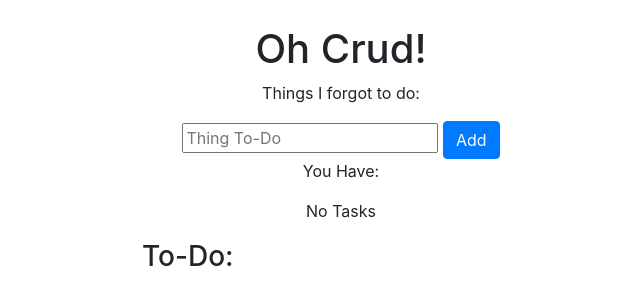
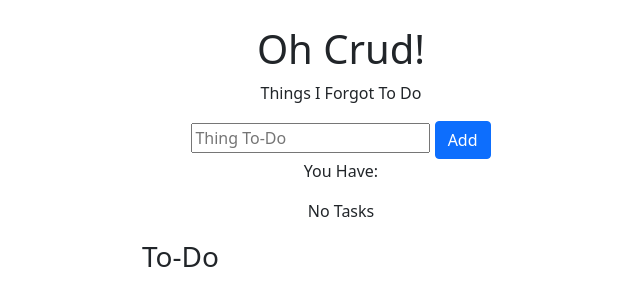
Before and after one commit to zm00622/To-Do-List-CRUD-V1-, a plain HTML site: page index.html in a window 1280 px wide. Shown: the whole page, without its empty margins (299-939 px from the left). Drawn offline with nearby package versions, Linux system fonts and the light colour scheme.

Commit message:
This contains code that is known to be bad. I am trying to transfer some of the comments that have been made  over however. Some of this commit will be deleted and some of it will be kept.

```diff
--- a/index.html
+++ b/index.html
@@ -1,42 +1,44 @@
-<!DOCTYPE html>
 <html>
     <head>
         <meta charset="UTF-8">
-  <title>Oh Crud! Things I Forgot To-Do</title>
+        <title>OhCrud! Things I Forgot To-Do!</title>
         <link rel="stylesheet" type="text/css" href="style.css">
-  <link rel="stylesheet" href="https://stackpath.bootstrapcdn.com/bootstrap/4.5.0/css/bootstrap.min.css" integrity="sha384-9aIt2nRpC12Uk9gS9baDl411NQApFmC26EwAOH8WgZl5MYYxFfc+NcPb1dKGj7Sk" crossorigin="anonymous">
+        <link href="https://cdn.jsdelivr.net/npm/bootstrap@5.0.0-beta3/dist/css/bootstrap.min.css" rel="stylesheet" integrity="sha384-eOJMYsd53ii+scO/bJGFsiCZc+5NDVN2yr8+0RDqr0Ql0h+rP48ckxlpbzKgwra6" crossorigin="anonymous">
     </head>
     <body>
 
         <div class="title">
             <h1>Oh Crud!</h1>
-        <p>Things I forgot to do:</p>
+            <p>Things I Forgot To Do</p>
         </div>
 
         <div class="form">
-    <form action="javascript:void(0);" method="POST" onsubmit="app.Add()">
+
+            <form action="javascript:void(0;" method="POST" onsubmit="app.Add()">
                 <input type="text" id="add-todo" placeholder="Thing To-Do">
                 <input type="submit" value="Add" class="btn btn-primary">
-    </form>
-    <p>You Have: </p>
+                <p>You Have:</p>
                 <p id="counter"></p>
 
                 <table>
                     <tr class="to-do">
-        <th><h3>To-Do:</h3></th>
+                        <th><h3>To-Do</h3></th>
                     </tr>
                     <tbody id="tasks">
                     </tbody>
                 </table>
+            </form>
+
         </div>
 
         <div id="edit-box" role="aria-hidden">
             <form action="javascript:void(0);" method="POST" id="save-edit">
                 <input type="text" id="edit-todo">
-      <input type="submit" value="Save" class="btn btn-success"/> <a onclick="CloseInput()" aria-label="Close">&#10006;</a>
+                <input type="submit" value="Save" class="btn btn-success">
+                <a onclick="CloseInput()" aria-label="Close">&#10006;</a>
             </form>
         </div>
 
-<script src="script.js"></script>
+        <script  src="script.js"></script>
     </body>
 </html>
--- a/script.js
+++ b/script.js
@@ -1,20 +1,18 @@
-
-var app = new function() {
+var app = new function(){
     this.el = document.getElementById('tasks');
-
     this.tasks = [];
 
-
-
+    // Read
     this.FetchAll = function() {
-    var data = '';
+        var data='';
+        console.log(tasks);
 
         if (this.tasks.length > 0) {
-      for (i = 0; i < this.tasks.length; i++) {
+            for (i=0; i < this.tasks.length; i++) {
                 data += '<tr>';
-        data += '<td>'+(i+1)+". " + this.tasks[i] + '</td>';
-        data += '<td><button onclick="app.Edit(' + i + ')"  class="btn btn-warning">Edit</button></td>';
-        data += '<td><button onclick="app.Delete(' + i + ')"  class="btn btn-danger">Delete</button></td>';
+                data += '<td'+(i+1)+'. ' + this.tasks[i] + '</td';
+                data += '<td><button onclick="app.Edit(' + i + ')" class="btn btn-warning">Edit</button></td>';
+                data += '<td><button onclick="app.Delete(' + i +')" class="btn btn-danger">Delete</button></td>';
                 data += '</tr>';
             }
         }
@@ -23,66 +21,56 @@ var app = new function() {
         return this.el.innerHTML = data;
     };
 
+    // Create
     this.Add = function () {
         el = document.getElementById('add-todo');
-    // Get the value
         var task = el.value;
-
-    if (task) {
-      // Add the new value
+        if(task) {
             this.tasks.push(task.trim());
-      // Reset input value
             el.value = '';
-      // Dislay the new list
             this.FetchAll();
         }
     };
 
-  this.Edit = function (item) {
-    var el = document.getElementById('edit-todo');
-    // Display value in the field
-    el.value = this.tasks[item];
-    // Display fields
+    // Update
+
+    this.Edit = function(item) {
+        el = document.getElementById('edit-todo');
+        el.value = this.tasks[item]
         document.getElementById('edit-box').style.display = 'block';
-    self = this;
+        self=this;
 
-    document.getElementById('save-edit').onsubmit = function() {
-      // Get value
+        document.getElementById('save-edit').onsubmit = function () {
             var task = el.value;
-
             if (task) {
-        // Edit value
                 self.tasks.splice(item, 1, task.trim());
-        // Display the new list
                 self.FetchAll();
-        // Hide fields
                 CloseInput();
             }
         }
     };
 
+    // Delete
+
     this.Delete = function (item) {
-    // Delete the current row
         this.tasks.splice(item, 1);
-    // Display the new list
         this.FetchAll();
     };
 
     this.Count = function(data) {
-    var el   = document.getElementById('counter');
+        var el = document.getElementById('counter');
         var name = 'Tasks';
 
-    if (data) {
-        if(data ==1){
-            name = 'Task'
+        if(data) {
+            if (data == 1) {
+                name = 'Task';
             }
-      el.innerHTML = data + ' ' + name ;
+            el.innerHTML = data + '' + name;
         }
         else {
-      el.innerHTML = 'No ' + name;
+            el.innerHTML = "No " + name;
         }
     };
-
 }
 
 app.FetchAll();
--- a/style.css
+++ b/style.css
@@ -1,5 +1,4 @@
-
-  .title{
+.title{
     text-align: center;
     margin-top: 25px;
   }
@@ -13,6 +12,7 @@
   input[type='submit'], button, [aria-label]{
     cursor: pointer;
   }
+
   #edit-box{
     display: none;
     max-width: 80%;
```
Lines whose indentation alone changed are shown as unchanged.
